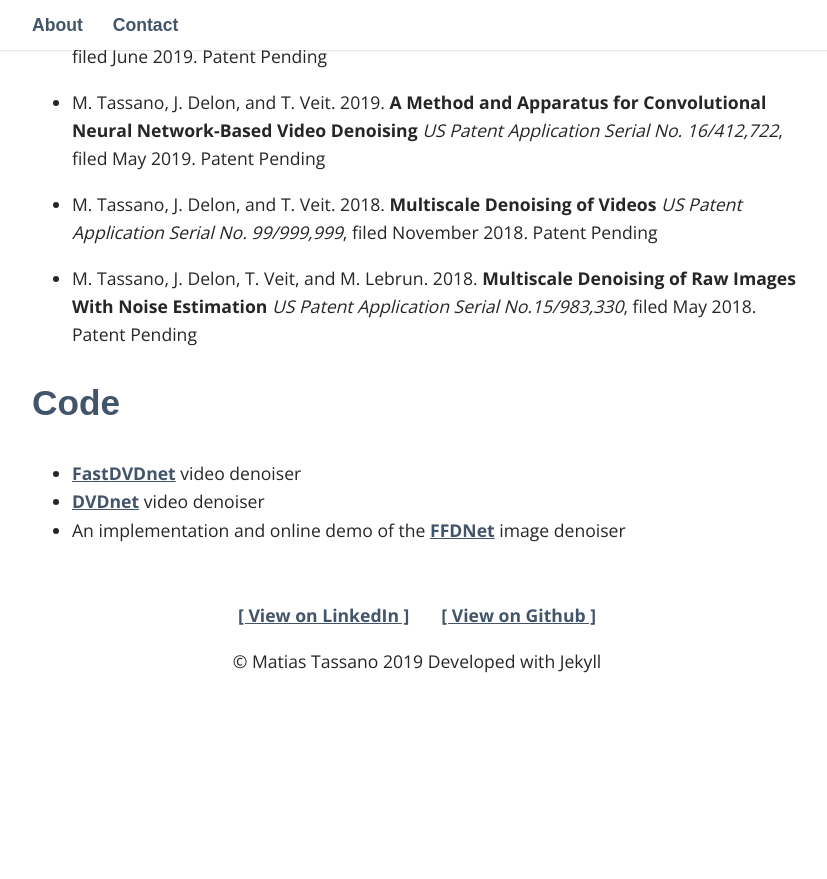
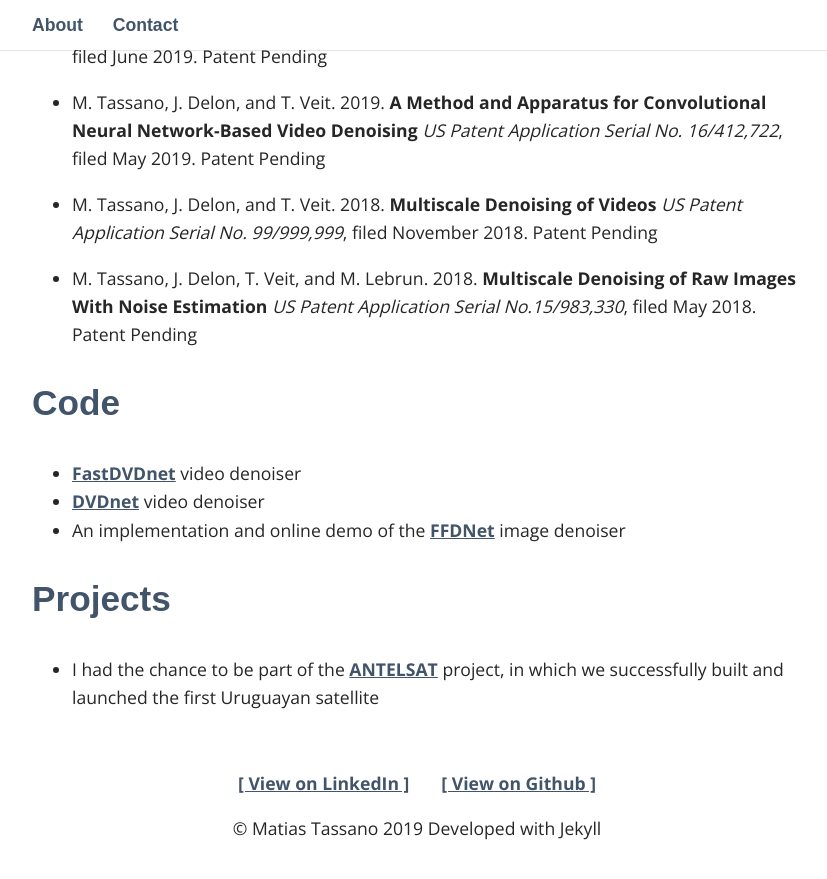
Before and after one commit to m-tassano/m-tassano.github.io, a Jekyll site: the page built from _pages/01_about.md, in a window 1280 px wide and 900 px high, scrolled down 1765 px. Shown: the top 879 px of the window, without its empty margins (223-1050 px from the left). Built offline with Jekyll 4.4.1, drawn with Linux system fonts in a browser that asks for light colours; some web fonts are replaced; before the commit the page ends 2498 px from its top, so only the background shows below that.

Commit message:
added projets

```diff
--- a/_pages/01_about.md
+++ b/_pages/01_about.md
@@ -41,3 +41,7 @@ permalink: /about/
 - [FastDVDnet](https://github.com/m-tassano/fastdvdnet) video denoiser
 - [DVDnet](https://github.com/m-tassano/dvdnet) video denoiser
 - An implementation and online demo of the [FFDNet](https://www.ipol.im/pub/art/2019/231) image denoiser
+
+## Projects
+
+- I had the chance to be part of the [ANTELSAT](https://iie.fing.edu.uy/investigacion/grupos/lai/) project, in which we successfully built and launched the first Uruguayan satellite
```
